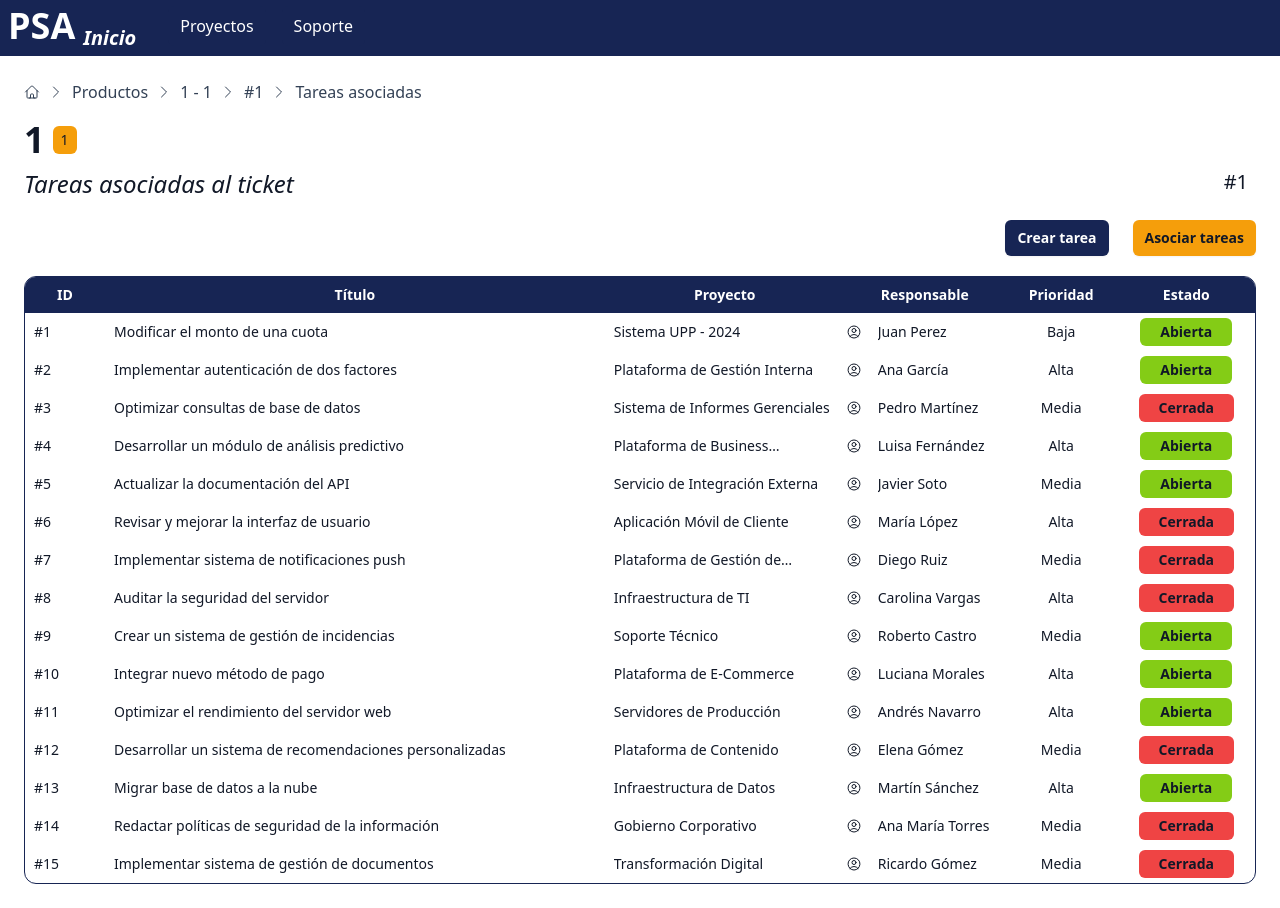
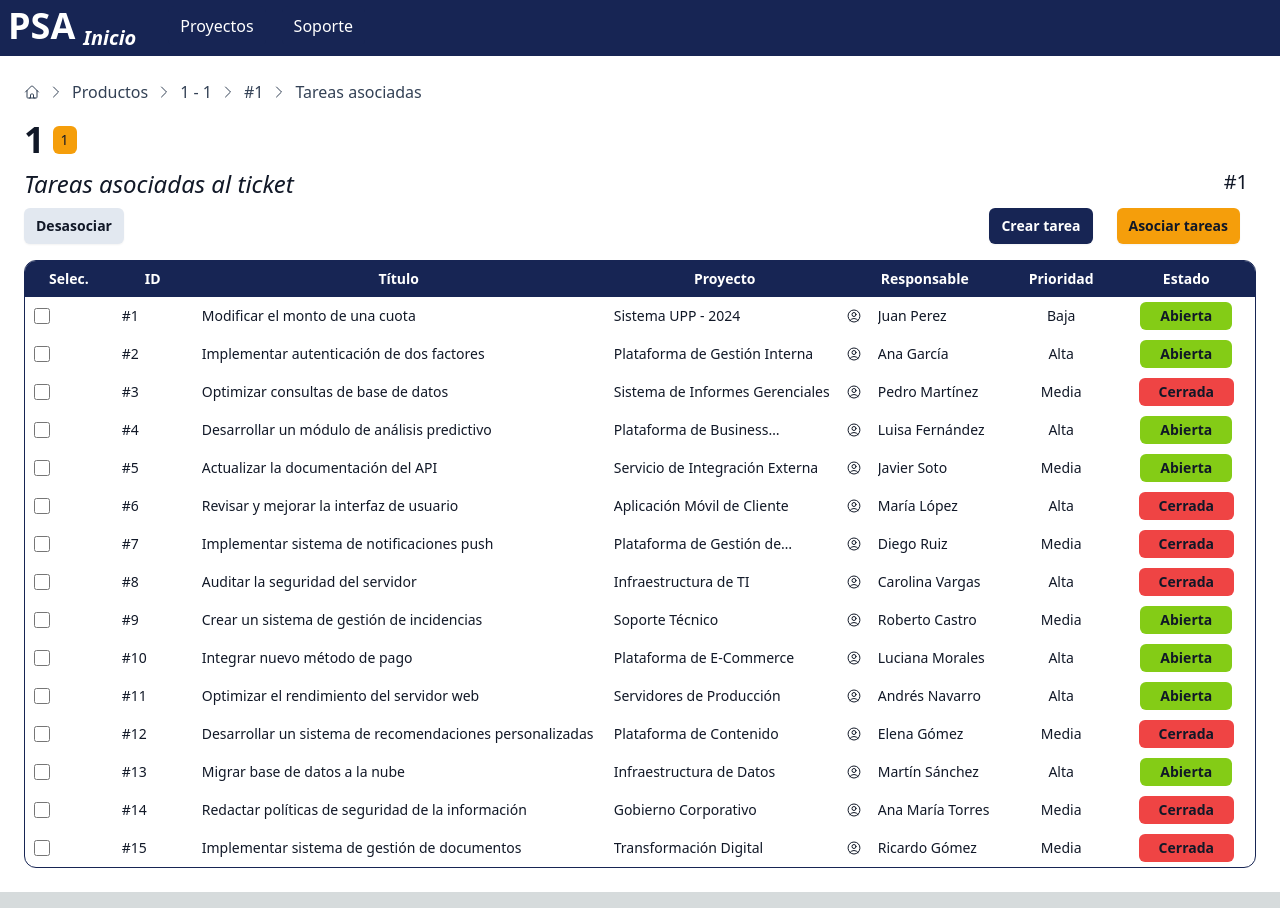
Before and after one commit to MatiasPriano/Sistema-De-Gestion-Front, a Next.js app: page /products/1/1/1/tasks/ in a window 1280 px wide. Built offline with nearby package versions, Linux system fonts and the light colour scheme.

Commit message:
Se agrega funcionalidad para desasociar tareas

```diff
--- a/components/button/textButton.tsx
+++ b/components/button/textButton.tsx
@@ -15,7 +15,7 @@ export default function TextButton ({ name, type = "button", style = "primary",
     } else if (style === "subtle") {
         className += " bg-background text-title disabled:text-subtitle hover:text-subtitle"
     } else {
-        className += " bg-red disabled:bg-subtitle text-background disabled:text-title hover:bg-redHover"
+        className += " bg-red disabled:bg-backgroundAccent text-background disabled:text-title hover:bg-redHover"
     }
 
     return (
--- a/components/compactTable/ticketTasks/ticketTaskRow.tsx
+++ b/components/compactTable/ticketTasks/ticketTaskRow.tsx
@@ -3,9 +3,26 @@ import ResourceCell from "../cells/resourceCell";
 import SimpleCell from "../cells/simpleCell";
 import ColouredCell, { ColouredCellColours } from "../cells/colouredCell";
 
-export default function TicketTaskRow({ task }: { task: Task }) {
+interface TicketTaskRowProps {
+    task: Task
+    selected: boolean
+    setSelected: (taskId: number, selected: boolean) => void
+}
+
+export default function TicketTaskRow({ task, selected, setSelected }: TicketTaskRowProps) {
+    const toggleCheckbox = () => {
+        setSelected(task.id, !selected)
+    }
     return (
-        <tr key={task.id} >
+        <tr key={task.id} className={getCheckBoxClass(selected)} onClick={toggleCheckbox} >
+            <td className="w-10 overflow-hidden">
+                <div className="text-title rounded-md mx-2 flex items-center">
+                    <input  type="checkbox"
+                            className="form-checkbox h-4 w-4 text-primary"
+                            onChange={toggleCheckbox}
+                            checked={selected} />
+                </div>
+            </td>
             <td className="w-20 overflow-hidden">
                 <SimpleCell name={"#" + task.id}/>
             </td>
@@ -29,6 +46,15 @@ export default function TicketTaskRow({ task }: { task: Task }) {
     );
 }
 
+function getCheckBoxClass(isChecked: boolean) {
+    let className = 'transition-all duration-200 text-title'
+
+    if (isChecked) {
+        className += ' bg-selected'
+    }
+    return className
+}
+
 interface StatusColourMap {
     [key: string]: ColouredCellColours;
 }
--- a/components/compactTable/ticketTasks/ticketTaskTable.tsx
+++ b/components/compactTable/ticketTasks/ticketTaskTable.tsx
@@ -2,13 +2,34 @@ import Task from "@/types/task"
 import CompactTable from "../compactTable"
 import TicketTaskRow from "./ticketTaskRow"
 
-export default function TicketTaskTable({ tasks }: { tasks: Task[] }) {
-    const headers = ["ID", "Título", "Proyecto", "Responsable", "Prioridad", "Estado"]
+interface TicketTaskTableProps {
+    tasks: Task[],
+    selectedTasks: number[]
+    setSelectedTasks: (selectedTasks: number[]) => void
+}
+
+export default function TicketTaskTable({ tasks, selectedTasks, setSelectedTasks }: TicketTaskTableProps) {
+    const headers = ["Selec.", "ID", "Título", "Proyecto", "Responsable", "Prioridad", "Estado"]
+
+    const handleRowSelection = (taskId: number, selected: boolean) => {
+        let updatedSelectedTasks
+        if (selected) {
+            updatedSelectedTasks = [...selectedTasks, taskId]
+        } else {
+            updatedSelectedTasks = selectedTasks.filter(id => id !== taskId)
+        }
+        setSelectedTasks(updatedSelectedTasks);
+    }
+
     return (
         <CompactTable
             headerTitles={headers}
             rows={tasks.map((task) => (
-                <TicketTaskRow task={task} />
+                <TicketTaskRow
+                    key={task.id}
+                    task={task}
+                    selected={selectedTasks.includes(task.id)}
+                    setSelected={handleRowSelection} />
             ))} />
     )
 }
--- a/pages/products/[product]/[version]/[id]/tasks.tsx
+++ b/pages/products/[product]/[version]/[id]/tasks.tsx
@@ -7,10 +7,14 @@ import TextButton from '@/components/button/textButton';
 import Breadcrumb from '@/components/breadcrumb';
 import { useEffect, useState } from 'react';
 import tasksList from '@/components/tasksMock';
+import { toast } from 'react-hot-toast';
+import ConfirmationDialog from '@/components/confirmationDialog';
 
 export default function ViewTasks() {
     const router = useRouter();
     const { product: productId, version: versionId, id: ticketId } = router.query;
+
+    const [selectedTasks, setSelectedTasks] = useState<number[]>([])
 
     const handleNewTaskButton = () => {
         router.push(`/products/${productId}/${versionId}/${ticketId}/tasks/new/`)
@@ -27,6 +31,28 @@ export default function ViewTasks() {
         setTasks(tasksList)
     }, [])
 
+    const [isUnlinkDialogOpen, setIsUnlinkDialogOpen] = useState(false)
+
+    const handleUnlinkTaskClick = () => {
+        setIsUnlinkDialogOpen(true)
+    }
+
+    const handleDialogUnlink = () => {
+        // TODO: API call para obtener tareas del back
+        setIsUnlinkDialogOpen(false)
+        if (selectedTasks.length === 1) {
+            toast.success("1 tarea desasociada")
+        } else {
+            toast.success(`${selectedTasks.length} tareas desasociadas`)
+        }
+        setSelectedTasks([])
+    }
+
+    const handleUnlinkCancel = () => {
+        setIsUnlinkDialogOpen(false)
+        setSelectedTasks([])
+    }
+
     return (
         <div>
             <Breadcrumb steps={[
@@ -40,11 +66,25 @@ export default function ViewTasks() {
                             ticketId={ticketId as string}
                             title="Tareas asociadas al ticket"
             />
-            {tasks.length > 0 && <div className="my-5 flex items-center justify-end gap-x-6">
-                <TextButton name="Crear tarea" style="primary" onClick={handleNewTaskButton} />
-                <TextButton name="Asociar tareas" style="secondary" onClick={handleLinkTaskButton} />
-            </div>}
-            {tasks.length > 0 && <TicketTaskTable tasks={tasks} />}
+            {tasks.length > 0 &&
+                <div className="flex pb-4">
+                    <div className="flex items-center justify-start gap-x-6">
+                        <TextButton
+                            name="Desasociar"
+                            style="red"
+                            onClick={handleUnlinkTaskClick}
+                            disabled={selectedTasks.length === 0} />
+                    </div>
+                    <div className="flex items-center justify-end gap-x-6 px-4 w-full">
+                        <TextButton name="Crear tarea" style="primary" onClick={handleNewTaskButton} />
+                        <TextButton name="Asociar tareas" style="secondary" onClick={handleLinkTaskButton} />
+                    </div>
+                </div>}
+            {tasks.length > 0 &&
+                <TicketTaskTable
+                    tasks={tasks}
+                    selectedTasks={selectedTasks}
+                    setSelectedTasks={setSelectedTasks} />}
             {tasks.length === 0 &&
                 <EmptyTableText
                     text="No hay tareas asignadas a este ticket"
@@ -56,6 +96,20 @@ export default function ViewTasks() {
                     <TextButton name="Asociar tareas" style="secondary" onClick={handleLinkTaskButton} />
                 </div>
             }
+            <ConfirmationDialog
+                isOpen={isUnlinkDialogOpen}
+                title="Desasociar tareas"
+                message={getUnlinkConfirmationMessage(tasks.filter((task) => selectedTasks.includes(task.id)))}
+                onConfirm={handleDialogUnlink}
+                onCancel={handleUnlinkCancel} />
         </div>
     )
 }
+
+function getUnlinkConfirmationMessage(tasks: Task[]) {
+    let message = "¿Está seguro/a de que desea desasociar las siguientes tareas? \n"
+    for (const task of tasks) {
+        message += ` - ${task.title}`
+    }
+    return message
+}
```
